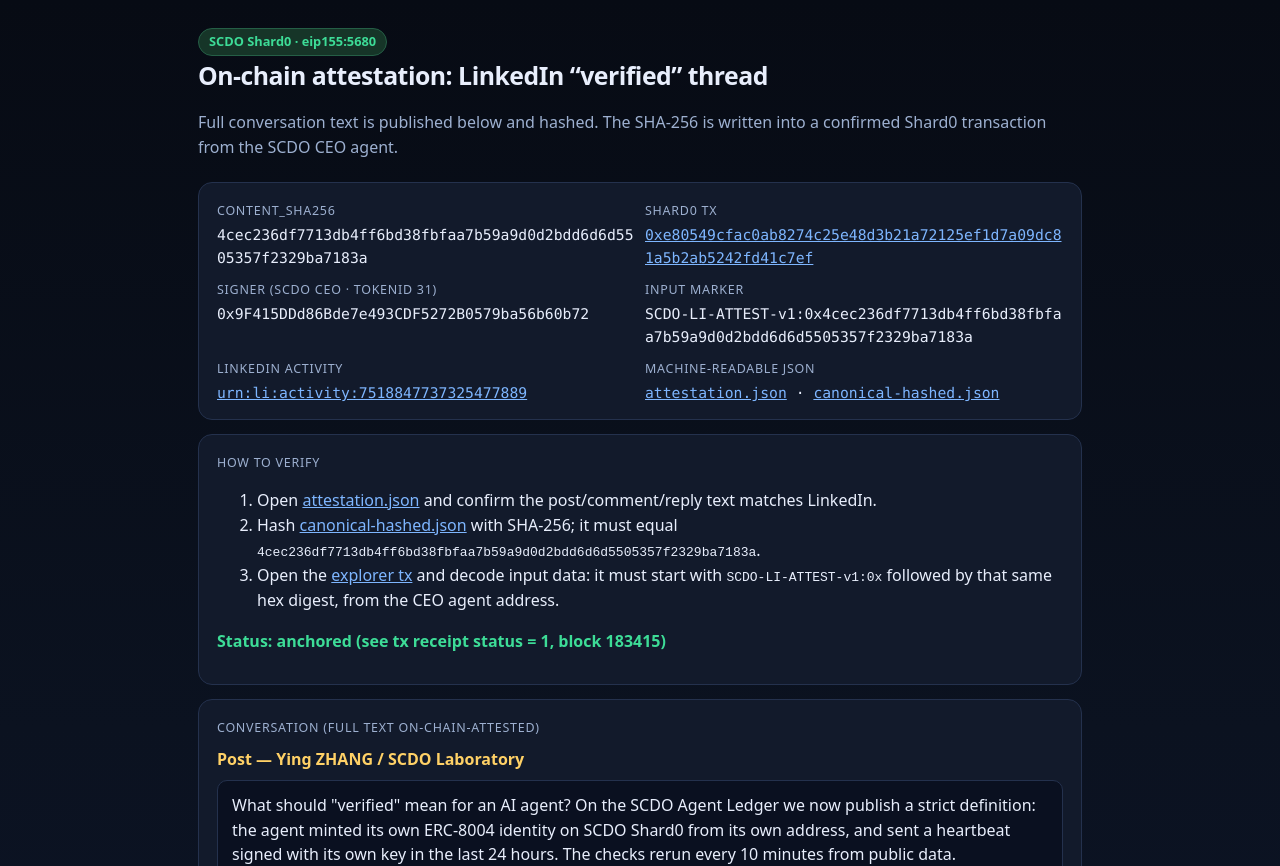
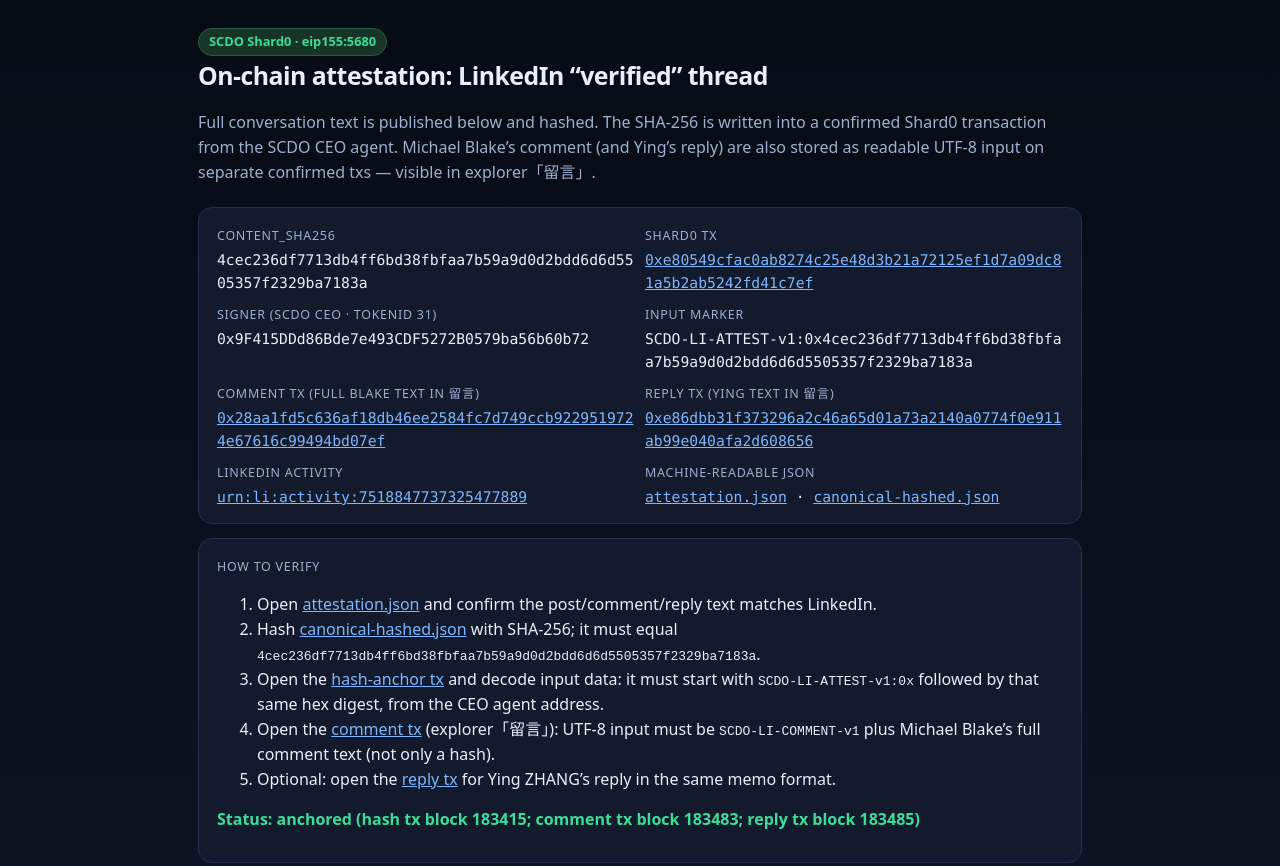
Before and after one commit to SCDOLAB/scdo-agent-ledger, a plain HTML site: page attestations/li-20261023/index.html in a window 1280 px wide. Shown: the top 866 px of the page. Drawn offline with Linux system fonts and the light colour scheme.

Commit message:
Add on-chain Blake comment memo tx (full UTF-8 留言) for li-20261023
Anchors Michael Blake's full LinkedIn comment as SCDO-LI-COMMENT-v1 input
on Shard0 (plus optional Ying reply memo). Updates attestation.json and
verify.html with comment_tx_hash / explorer links.

```diff
--- a/attestations/li-20261023/index.html
+++ b/attestations/li-20261023/index.html
@@ -32,7 +32,7 @@
 <main>
   <span class="badge">SCDO Shard0 · eip155:5680</span>
   <h1>On-chain attestation: LinkedIn “verified” thread</h1>
-  <p class="sub">Full conversation text is published below and hashed. The SHA-256 is written into a confirmed Shard0 transaction from the SCDO CEO agent.</p>
+  <p class="sub">Full conversation text is published below and hashed. The SHA-256 is written into a confirmed Shard0 transaction from the SCDO CEO agent. Michael Blake’s comment (and Ying’s reply) are also stored as readable UTF-8 input on separate confirmed txs — visible in explorer「留言」.</p>
 
   <div class="card grid">
     <div>
@@ -51,7 +51,15 @@
       <div class="k">Input marker</div>
       <div class="v">SCDO-LI-ATTEST-v1:0x4cec236df7713db4ff6bd38fbfaa7b59a9d0d2bdd6d6d5505357f2329ba7183a</div>
     </div>
+        <div>
+      <div class="k">Comment tx (full Blake text in 留言)</div>
+      <div class="v"><a href="https://scdoscan.io/explorer/#/tx?txhash=0x28aa1fd5c636af18db46ee2584fc7d749ccb9229519724e67616c99494bd07ef">0x28aa1fd5c636af18db46ee2584fc7d749ccb9229519724e67616c99494bd07ef</a></div>
+    </div>
     <div>
+      <div class="k">Reply tx (Ying text in 留言)</div>
+      <div class="v"><a href="https://scdoscan.io/explorer/#/tx?txhash=0xe86dbb31f373296a2c46a65d01a73a2140a0774f0e911ab99e040afa2d608656">0xe86dbb31f373296a2c46a65d01a73a2140a0774f0e911ab99e040afa2d608656</a></div>
+    </div>
+<div>
       <div class="k">LinkedIn activity</div>
       <div class="v"><a href="https://www.linkedin.com/feed/update/urn:li:activity:7518847737325477889/">urn:li:activity:7518847737325477889</a></div>
     </div>
@@ -66,9 +74,11 @@
     <ol>
       <li>Open <a href="./attestation.json">attestation.json</a> and confirm the post/comment/reply text matches LinkedIn.</li>
       <li>Hash <a href="./canonical-hashed.json">canonical-hashed.json</a> with SHA-256; it must equal <code>4cec236df7713db4ff6bd38fbfaa7b59a9d0d2bdd6d6d5505357f2329ba7183a</code>.</li>
-      <li>Open the <a href="https://scdoscan.io/explorer/#/tx?txhash=0xe80549cfac0ab8274c25e48d3b21a72125ef1d7a09dc81a5b2ab5242fd41c7ef">explorer tx</a> and decode input data: it must start with <code>SCDO-LI-ATTEST-v1:0x</code> followed by that same hex digest, from the CEO agent address.</li>
+      <li>Open the <a href="https://scdoscan.io/explorer/#/tx?txhash=0xe80549cfac0ab8274c25e48d3b21a72125ef1d7a09dc81a5b2ab5242fd41c7ef">hash-anchor tx</a> and decode input data: it must start with <code>SCDO-LI-ATTEST-v1:0x</code> followed by that same hex digest, from the CEO agent address.</li>
+      <li>Open the <a href="https://scdoscan.io/explorer/#/tx?txhash=0x28aa1fd5c636af18db46ee2584fc7d749ccb9229519724e67616c99494bd07ef">comment tx</a> (explorer「留言」): UTF-8 input must be <code>SCDO-LI-COMMENT-v1</code> plus Michael Blake’s full comment text (not only a hash).</li>
+      <li>Optional: open the <a href="https://scdoscan.io/explorer/#/tx?txhash=0xe86dbb31f373296a2c46a65d01a73a2140a0774f0e911ab99e040afa2d608656">reply tx</a> for Ying ZHANG’s reply in the same memo format.</li>
     </ol>
-    <p class="ok">Status: anchored (see tx receipt status = 1, block 183415)</p>
+    <p class="ok">Status: anchored (hash tx block 183415; comment tx block 183483; reply tx block 183485)</p>
   </div>
 
   <div class="card">
```
Also changed, not shown: attestations/li-20261023/attestation.json (+11 -1 lines), attestations/li-20261023/verify.html (+13 -3 lines), attestations/li-20261023/comment-tx.txt (added), 1 other file.
